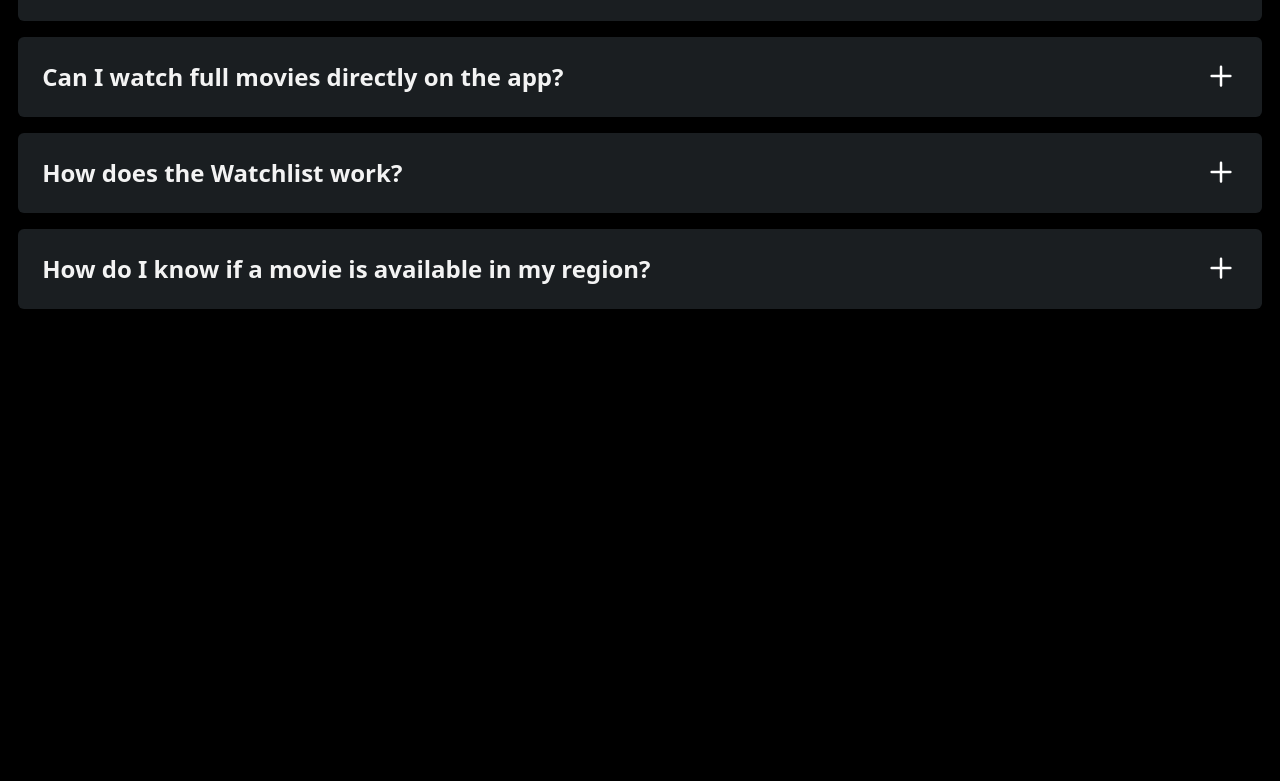
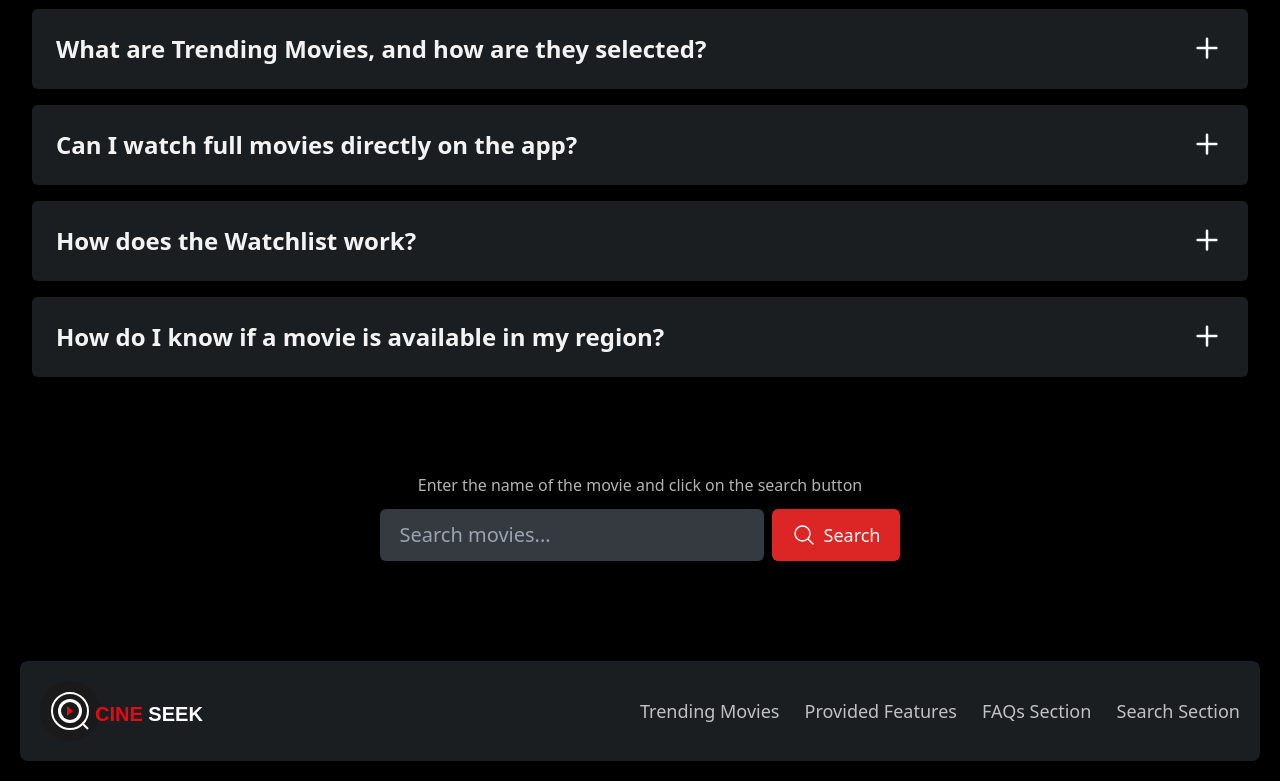
Before and after one commit to shahrampk/CineSeek, a website: page public/index.html in a window 1280 px wide. Shown: the part 1475-2256 px from the top of the page. Before the commit the page ends 1816 px from the top, so only its background shows below. Drawn offline with Linux system fonts and the light colour scheme.

Commit message:
footer added

```diff
--- a/public/index.html
+++ b/public/index.html
@@ -1,5 +1,5 @@
 <!DOCTYPE html>
-<html lang="en">
+<html lang="en" class="scroll-smooth">
 
 <head>
     <meta charset="UTF-8">
@@ -11,9 +11,9 @@
     <link rel="shortcut icon" href="../public/assets/logo.svg" type="image/x-icon">
 </head>
 
-<body class="bg-black text-white font-sans flex flex-col items-center 3xl:max-w-screen-3xl 3xl:mx-auto">
+<body class="bg-black text-white font-sans 3xl:max-w-screen-3xl 3xl:mx-auto flex flex-col gap-12">
     <!-- Navbar -->
-    <nav class="bg-navbar/80 p-4 w-full flex justify-between items-center">
+    <header class="bg-navbar/80 p-4 w-full flex justify-between items-center">
         <svg width="180" height="60" viewBox="0 0 180 60" xmlns="http://www.w3.org/2000/svg">
             <!-- Background Circle -->
             <circle cx="30" cy="30" r="30" fill="#1A1A1A" />
@@ -42,12 +42,11 @@
                     value="Search">
             </form>
         </div>
-    </nav>
+    </header>
     <!-- Main Content -->
-    <div class="flex gap-24 flex-col p-4 md:p-8">
-
+    <main class="flex gap-24 flex-col p-4 md:p-8">
         <!-- Trending Movies Section -->
-        <section>
+        <section id="trending__movies">
             <h2 class="text-lg sm:text-2xl font-bold mb-4 md:mb-6">Trending Movies</h2>
             <div class="relative max-w-slider mx-auto">
                 <!-- Left Button -->
@@ -230,7 +229,7 @@
             </div>
         </section>
         <!-- Feature Section -->
-        <section id="feature_section">
+        <section id="feature__section">
             <div class="flex flex-col gap-1">
                 <div class="feature_section_heading-box">
                     <h2 class="text-lg sm:text-2xl font-bold mb-4 md:mb-6">
@@ -319,9 +318,10 @@
                                     the app?
                                 </h2>
                                 <div class="h-8 w-8">
-                                    <svg xmlns="http://www.w3.org/2000/svg" fill="none" viewBox="0 0 24 24" stroke-width="2" stroke="currentColor"
-                                        height="30">
-                                        <path stroke-linecap="round" stroke-linejoin="round" d="M12 4.5v15m7.5-7.5h-15" />
+                                    <svg xmlns="http://www.w3.org/2000/svg" fill="none" viewBox="0 0 24 24"
+                                        stroke-width="2" stroke="currentColor" height="30">
+                                        <path stroke-linecap="round" stroke-linejoin="round"
+                                            d="M12 4.5v15m7.5-7.5h-15" />
                                     </svg>
                                 </div>
 
@@ -343,9 +343,10 @@
                                     how are they
                                     selected?</h2>
                                 <div class="h-8 w-8">
-                                    <svg xmlns="http://www.w3.org/2000/svg" fill="none" viewBox="0 0 24 24" stroke-width="2" stroke="currentColor"
-                                        height="30">
-                                        <path stroke-linecap="round" stroke-linejoin="round" d="M12 4.5v15m7.5-7.5h-15" />
+                                    <svg xmlns="http://www.w3.org/2000/svg" fill="none" viewBox="0 0 24 24"
+                                        stroke-width="2" stroke="currentColor" height="30">
+                                        <path stroke-linecap="round" stroke-linejoin="round"
+                                            d="M12 4.5v15m7.5-7.5h-15" />
                                     </svg>
                                 </div>
 
@@ -367,9 +368,10 @@
                                     directly on the
                                     app?</h2>
                                 <div class="h-8 w-8">
-                                    <svg xmlns="http://www.w3.org/2000/svg" fill="none" viewBox="0 0 24 24" stroke-width="2" stroke="currentColor"
-                                        height="30">
-                                        <path stroke-linecap="round" stroke-linejoin="round" d="M12 4.5v15m7.5-7.5h-15" />
+                                    <svg xmlns="http://www.w3.org/2000/svg" fill="none" viewBox="0 0 24 24"
+                                        stroke-width="2" stroke="currentColor" height="30">
+                                        <path stroke-linecap="round" stroke-linejoin="round"
+                                            d="M12 4.5v15m7.5-7.5h-15" />
                                     </svg>
                                 </div>
 
@@ -390,9 +392,10 @@
                                 <h2 class="text-lg md:text-2xl font-semibold opacity-95">How does the Watchlist work?
                                 </h2>
                                 <div class="h-8 w-8">
-                                    <svg xmlns="http://www.w3.org/2000/svg" fill="none" viewBox="0 0 24 24" stroke-width="2" stroke="currentColor"
-                                        height="30">
-                                        <path stroke-linecap="round" stroke-linejoin="round" d="M12 4.5v15m7.5-7.5h-15" />
+                                    <svg xmlns="http://www.w3.org/2000/svg" fill="none" viewBox="0 0 24 24"
+                                        stroke-width="2" stroke="currentColor" height="30">
+                                        <path stroke-linecap="round" stroke-linejoin="round"
+                                            d="M12 4.5v15m7.5-7.5h-15" />
                                     </svg>
                                 </div>
 
@@ -413,9 +416,10 @@
                                     available in
                                     my region?</h2>
                                 <div class="h-8 w-8">
-                                    <svg xmlns="http://www.w3.org/2000/svg" fill="none" viewBox="0 0 24 24" stroke-width="2" stroke="currentColor"
-                                        height="30">
-                                        <path stroke-linecap="round" stroke-linejoin="round" d="M12 4.5v15m7.5-7.5h-15" />
+                                    <svg xmlns="http://www.w3.org/2000/svg" fill="none" viewBox="0 0 24 24"
+                                        stroke-width="2" stroke="currentColor" height="30">
+                                        <path stroke-linecap="round" stroke-linejoin="round"
+                                            d="M12 4.5v15m7.5-7.5h-15" />
                                     </svg>
                                 </div>
                             </div>
@@ -434,7 +438,59 @@
                 </div>
             </div>
         </section>
-    </div>
+        <section id="CTA__section">
+            <div class="flex justify-center items-center gap-3 flex-col">
+                <h2 class="opacity-70">Enter the name of the movie and click on the search button</h2>
+                <form class="CTA__section--search-bar flex items-center gap-2">
+                    <input type="text" placeholder="Search movies..."
+                        class="px-4 py-2.5 md:px-5 md:py-3 rounded-md bg-search-bar md:text-xl md:min-w-96 text-white focus:outline-none drop-shadow-md focus-within:drop-shadow-xl transition-all duration-300 outline-none"
+                        minlength="5" maxlength="50">
+
+                    <button
+                        class="bg-red-600 hover:bg-red-700 px-4 py-2.5 md:px-5 md:py-3 md:text-lg rounded-md drop-shadow-lg transition-all duration-300 cursor-pointer flex gap-2 justify-center items-center">
+                        <svg xmlns="http://www.w3.org/2000/svg" fill="none" viewBox="0 0 24 24" stroke-width="1.5"
+                            stroke="currentColor" class="size-6">
+                            <path stroke-linecap="round" stroke-linejoin="round"
+                                d="m21 21-5.197-5.197m0 0A7.5 7.5 0 1 0 5.196 5.196a7.5 7.5 0 0 0 10.607 10.607Z" />
+                        </svg>
+                        Search
+                    </button>
+                </form>
+            </div>
+        </section>
+    </main>
+    <footer id="footer__section" class="p-5">
+        <div class="w-full grid grid-cols-6 justify-between items-center p-5 bg-navbar rounded-lg">
+            <div class="footer-logo">
+                <svg width="180" height="60" viewBox="0 0 180 60" xmlns="http://www.w3.org/2000/svg">
+                    <!-- Background Circle -->
+                    <circle cx="30" cy="30" r="30" fill="#1A1A1A" />
+                    <!-- Magnifying Glass -->
+                    <circle cx="30" cy="30" r="18" fill="none" stroke="#FFFFFF" stroke-width="2" />
+                    <line x1="42" y1="42" x2="48" y2="48" stroke="#FFFFFF" stroke-width="2" />
+                    <!-- Film Reel -->
+                    <circle cx="30" cy="30" r="12" fill="#FFFFFF" />
+                    <circle cx="30" cy="30" r="9" fill="#1A1A1A" />
+                    <!-- Play Button -->
+                    <polygon points="27,25 33,30 27,35" fill="#E50914" />
+                    <!-- Text -->
+                    <text x="55" y="40" text-anchor="start" font-family="Montserrat, Arial, sans-serif" font-size="20"
+                        font-weight="bold">
+                        <tspan fill="#E50914">CINE</tspan>
+                        <tspan fill="#FFFFFF">SEEK</tspan>
+                    </text>
+                </svg>
+            </div>
+            <nav class="footer-nav col-start-4 col-span-3">
+                <ul class="flex justify-between items-center text-lg opacity-85">
+                    <li class="footer-link"><a class="opacity-85 hover:opacity-100" href="#trending__movies">Trending Movies</a></li>
+                    <li class="footer-link"><a class="opacity-85 hover:opacity-100" href="#feature__section">Provided Features</a></li>
+                    <li class="footer-link"><a class="opacity-85 hover:opacity-100" href="#FSQ__section">FAQs Section</a></li>
+                    <li class="footer-link"><a class="opacity-85 hover:opacity-100" href="#CTA__section">Search Section</a></li>
+                </ul>
+            </nav>
+        </div>
+    </footer>
     <!-- JS -->
     <script>
         const carousel = document.getElementById("carousel");
```
Also changed, not shown: public/style.css.
